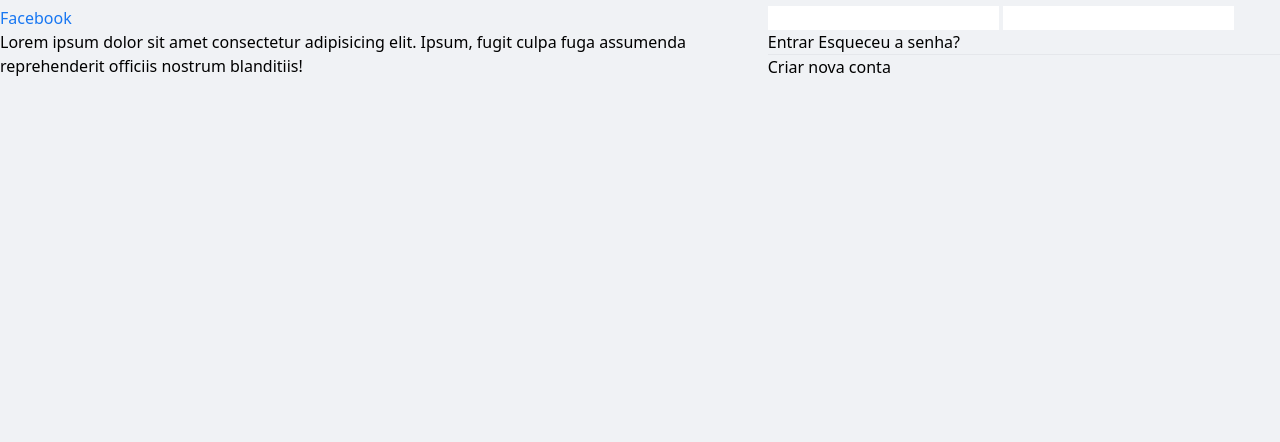
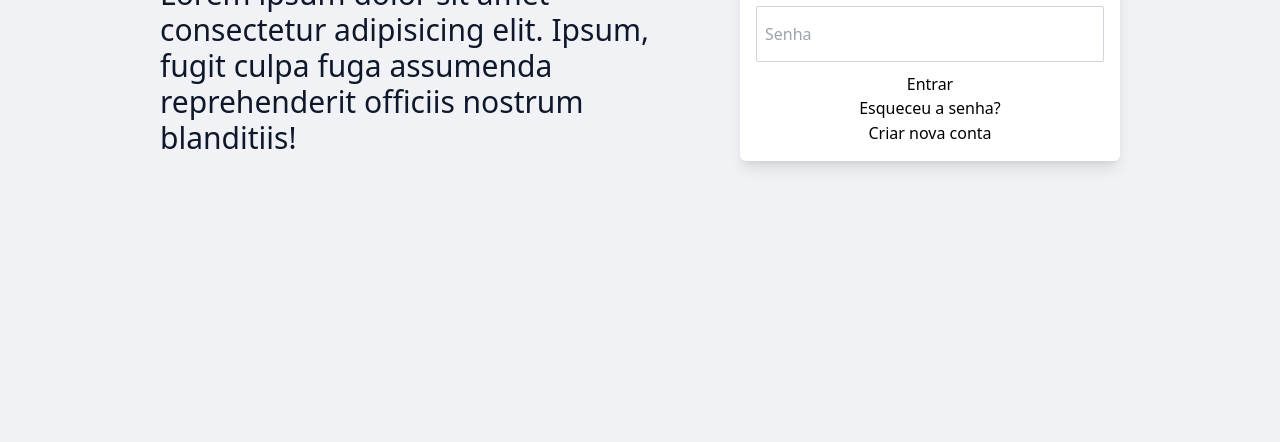
Before and after one commit to Brunonavarrooficial/Tailwind-FacebookPage, a website: page src/index.html in a window 1280 px wide. Shown: the part 358-800 px from the top of the page. Drawn offline with Linux system fonts and the light colour scheme.

Commit message:
Styled-Init

```diff
--- a/src/index.html
+++ b/src/index.html
@@ -11,20 +11,20 @@
 
 <body>
     <div class="w-screen h-screen bg-gray-background flex items-center justify-center">
-        <div>
-            <h1 class="text-facebook-blue">Facebook</h1>
-            <h2>
+        <div class="w-580 pr-8">
+            <h1 class="text-facebook-blue font-bold text-5xl">Facebook</h1>
+            <h2 class="text-3xl text-text-second">
                 Lorem ipsum dolor sit amet consectetur adipisicing elit. Ipsum,
                 fugit culpa fuga assumenda reprehenderit officiis nostrum blanditiis!
             </h2>
         </div>
-        <div>
-            <input type="text">
-            <input type="text">
-            <button type="submit">Entrar</button>
-            <button type="submit">Esqueceu a senha?</button>
+        <div class="bg-white p-4 w-380 rounded-md flex justify-center items-center flex-col shadow-lg">
+            <input placeholder="Email ou Telefone" class="border-gray-300 rounded-sm border w-full h-14 mb-2.5 pl-2">
+            <input placeholder="Senha" class="border-gray-300 rounded-sm border w-full h-14 mb-2.5 pl-2">
+            <button>Entrar</button>
+            <button>Esqueceu a senha?</button>
             <hr>
-            <button type="submit">Criar nova conta</button>
+            <button>Criar nova conta</button>
         </div>
     </div>
 </body>
--- a/tailwind.config.js
+++ b/tailwind.config.js
@@ -6,6 +6,11 @@
       colors: {
         'facebook-blue': '#1877F2',
         'gray-background': '#F0F2F5',
+        'text-second': '#0f172a',
+      },
+      spacing: {
+        '580': '580px',
+        '380': '380px',
       },
     },
   },
```
Also changed, not shown: dist/output.css.
